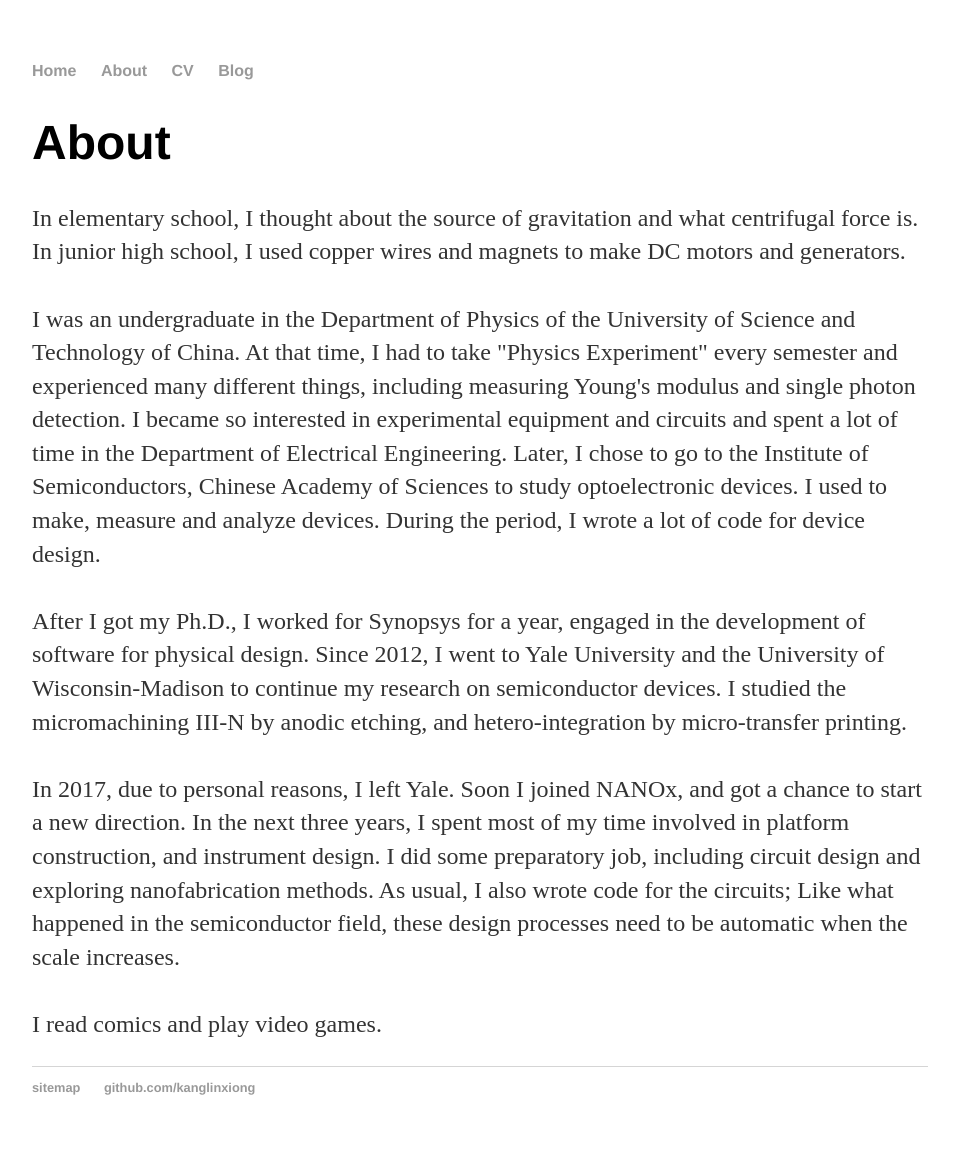
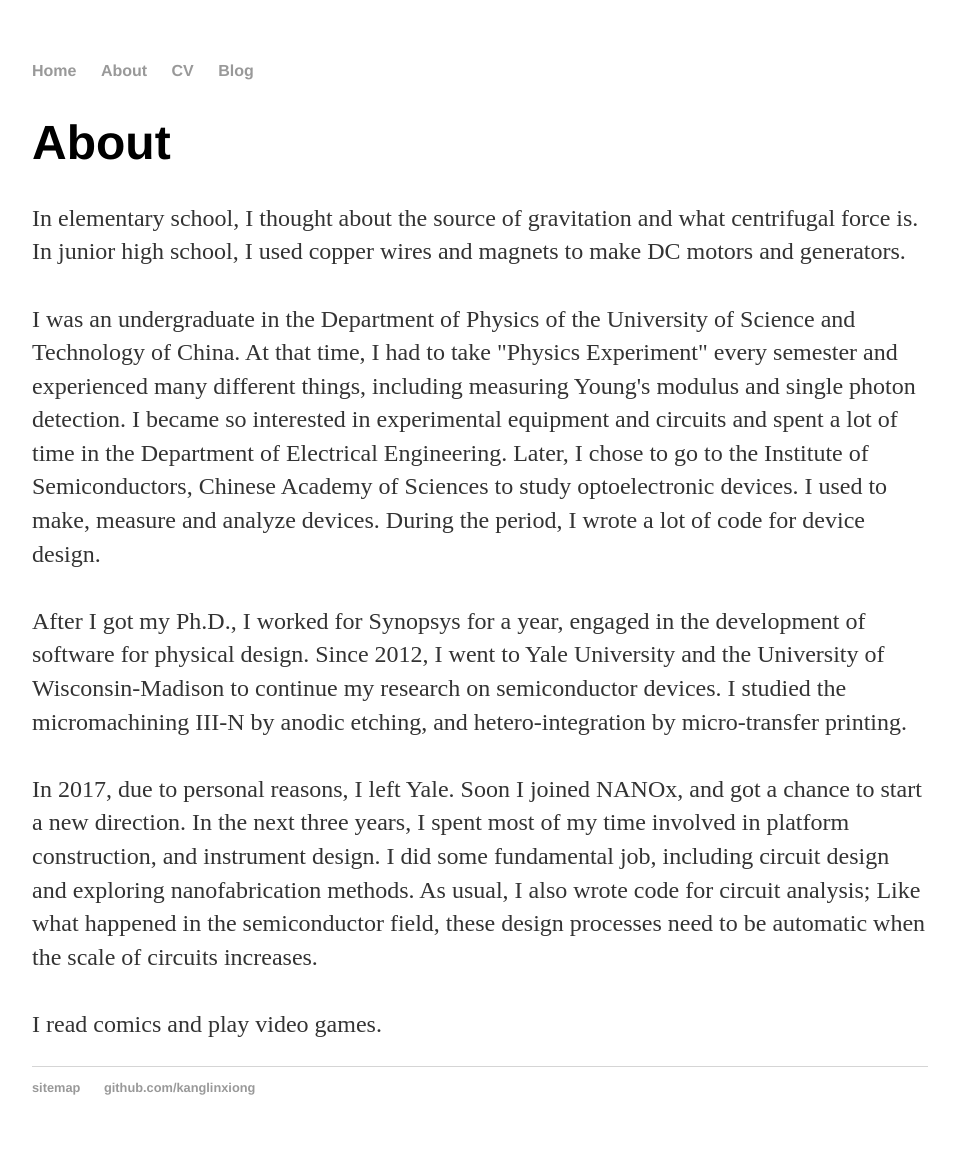
Before and after one commit to KanglinXiong/kanglinxiong.github.io, a Jekyll site: the page built from about/index.html, in a window 1280 px wide. Shown: the whole page, without its empty margins (160-1116 px from the left). Built offline with Jekyll 4.4.1, drawn with Linux system fonts in a browser that asks for light colours.

Commit message:
Update index.html

```diff
--- a/about/index.html
+++ b/about/index.html
@@ -23,9 +23,9 @@ title: About Kanglin Xiong
 		In 2017, due to personal reasons, I left Yale.
 		Soon I joined NANOx, and got a chance to start a new direction.
 		In the next three years, I spent most of my time involved in platform construction, and instrument design.
-		I did some preparatory job, including circuit design and exploring nanofabrication methods.
-		As usual, I also wrote code for the circuits;
-			Like what happened in the semiconductor field, these design processes need to be automatic when the scale increases.
+		I did some fundamental job, including circuit design and exploring nanofabrication methods.
+		As usual, I also wrote code for circuit analysis;
+			Like what happened in the semiconductor field, these design processes need to be automatic when the scale of circuits increases.
 		<br><br>
 		I read comics and play video games.
 		</p>
```
